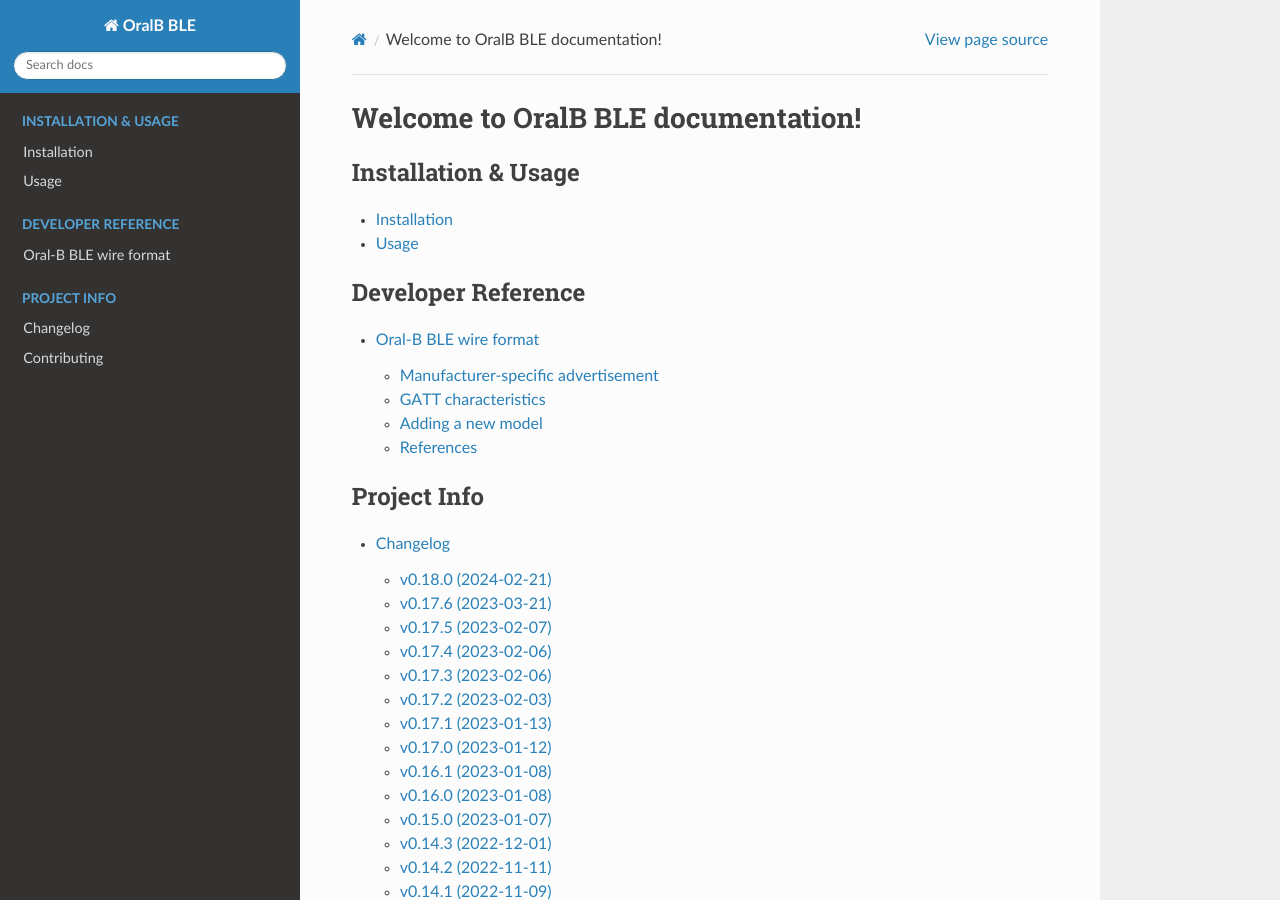
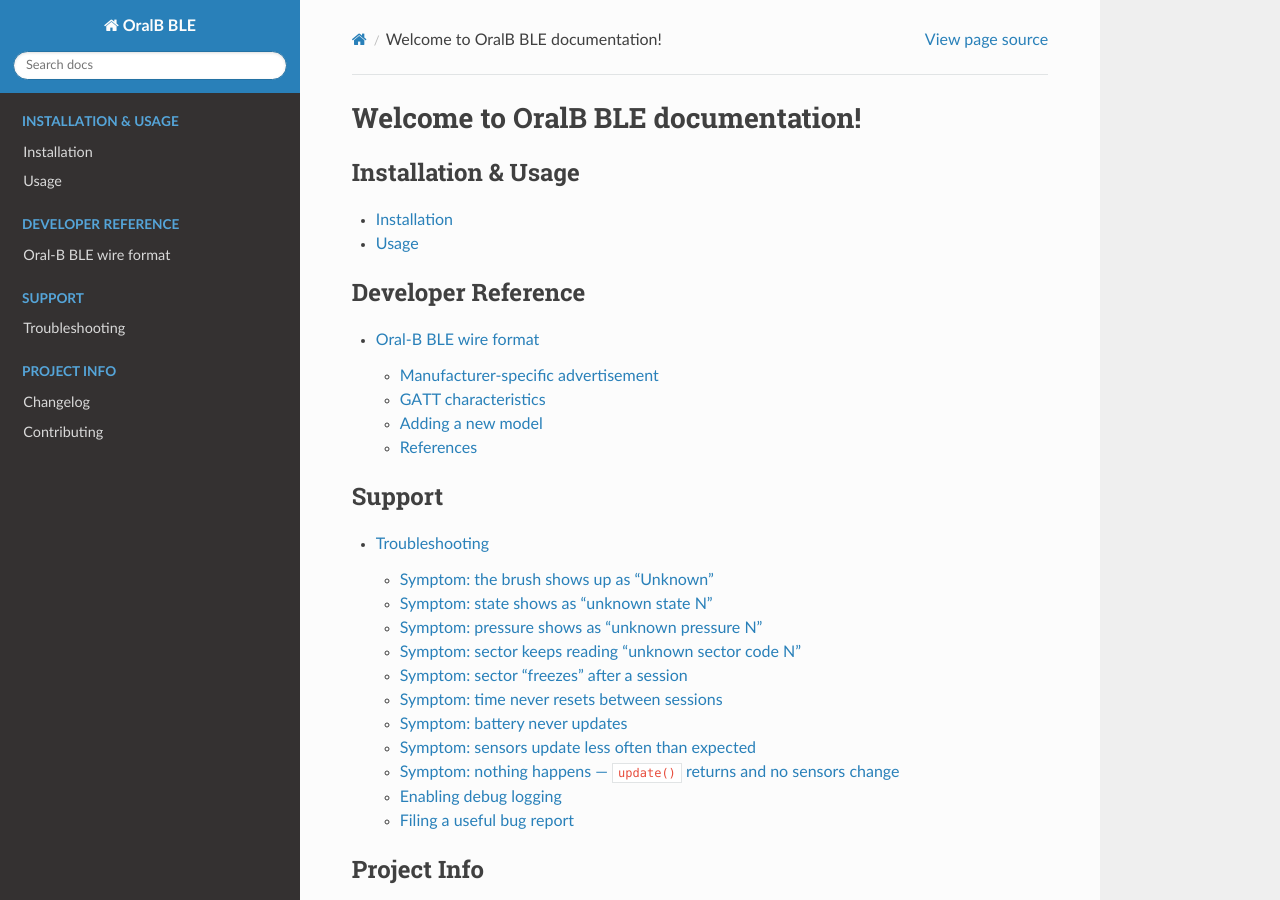
Before and after one commit to Bluetooth-Devices/oralb-ble, a Sphinx documentation site: the page built from docs/source/index.md, in a window 1280 px wide and 900 px high. Built offline with Sphinx 7.4.7 and the Read the Docs theme 3.1.0, drawn with Linux system fonts in a browser that asks for light colours; some of the changed lines change nothing that is shown.

Commit message:
docs: add troubleshooting page for parser symptoms
What:
- New docs/source/troubleshooting.md cataloguing the symptoms users
  most commonly file (Unknown model, unknown state/pressure/sector
  codes, sticky sector, battery never updating, slow polling, empty
  updates) with concrete diagnostic steps tied to the actual parser
  logic.
- docs/source/index.md gains a fresh "Support" toctree caption so
  the new page is discoverable without conflicting with in-flight
  PRs that touch the existing 'Developer Reference' caption.

Why:
- Issue history (#51, #65, #36, #46) shows the same diagnostic
  questions recurring on every Unknown / unknown-state report;
  users typically don't know which byte to capture or what to attach.
- usage.md (#171), wire-format.md, gatt-characteristics.md (#166)
  and the contributor guide (#174) all describe how the library
  works; none of them describe what to do when it stops working.

How:
- Each symptom block names the underlying field (data[1] model,
  data[3] state, data[4] pressure, data[8] sector, data[5/6] time)
  so a reader can map a captured payload to the right parser dict
  without re-reading parser.py.
- Cross-references use plain prose to other pages instead of intra-
  page heading anchors, since myst_heading_anchors is not yet set
  on main (PR #175 covers that gap).

````diff
--- a/docs/source/index.md
+++ b/docs/source/index.md
@@ -16,6 +16,13 @@
 ```
 
 ```{toctree}
+:caption: Support
+:maxdepth: 2
+
+troubleshooting
+```
+
+```{toctree}
 :caption: Project Info
 :maxdepth: 2
 
--- /dev/null
+++ b/docs/source/troubleshooting.md
@@ -0,0 +1,283 @@
+# Troubleshooting
+
+A field guide to the things people most often hit when integrating
+`oralb-ble` — what the symptom means, where to look in the library,
+and what to capture before opening an issue.
+
+The companion pages are [usage](usage.md) (sensor semantics, polling
+cadence) and [wire-format](wire-format.md) (byte-level layout of the
+advertisement). When a symptom traces back to a specific byte or
+sensor, those pages explain the wiring; this page explains what to do
+about it.
+
+## Symptom: the brush shows up as "Unknown"
+
+`update.title` reads `Unknown <last4>` and the `device_type` is
+`"Unknown"`.
+
+What happened: the parser received a valid Oral-B advertisement
+(manufacturer id `0x00DC`, length 9 or 11) but byte 1 — the model
+identifier — is not in `MODEL_ID_TO_MODEL`. The parser fell back to
+`Models.Unknown`, which is mapped to the smart-series mode dictionary.
+
+What to do:
+
+1. Capture an advertisement frame from the brush. Manufacturer key
+   `220` (`0x00DC`) is Procter & Gamble's company id — every Oral-B
+   payload lives under that key. Home Assistant exposes raw frames
+   when the bluetooth manager logger is set to debug; a stand-alone
+   capture with `bluetoothctl --monitor` or a BLE sniffer works just
+   as well.
+2. Read off byte 1 of `manufacturer_data[220]`.
+3. Check `MODEL_ID_TO_MODEL` in `src/oralb_ble/parser.py` for the
+   closest existing line. If the brush is plausibly a new SKU of an
+   existing product (e.g. another IO Series variant), add the byte-1
+   value pointing at the existing `Models.X`. If it is genuinely new,
+   add a new `Models.X` enum value plus a matching `DEVICE_TYPES`
+   row, choosing between `SMART_SERIES_MODES` and `IO_SERIES_MODES`
+   based on the brush's mode list. The byte layout you'll be matching
+   against lives in [wire-format](wire-format.md).
+
+The misclassification trail is worth scanning before filing a new
+issue — past examples like
+[#51](https://github.com/Bluetooth-Devices/oralb-ble/issues/51) and
+[#65](https://github.com/Bluetooth-Devices/oralb-ble/issues/65)
+documented IO Series ids that have since been folded into the table.
+
+## Symptom: state shows as "unknown state N"
+
+The `toothbrush_state` sensor reads `unknown state 7` (or any other
+number).
+
+What happened: byte 3 of the advertisement carries a value that is
+not in `STATES` (defined in `src/oralb_ble/parser.py`). The parser
+returns the literal `f"unknown state {state}"` rather than guessing.
+
+The known set today is:
+
+| Byte value | State            |
+| ---------: | ---------------- |
+|          0 | `unknown`        |
+|          1 | `initializing`   |
+|          2 | `idle`           |
+|          3 | `running`        |
+|          4 | `charging`       |
+|          5 | `setup`          |
+|          6 | `flight menu`    |
+|          8 | `selection menu` |
+|          9 | `off`            |
+|        113 | `final test`     |
+|        114 | `pcb test`       |
+|        115 | `sleeping`       |
+|        116 | `transport`      |
+
+If you reproduce a missing value reliably, open an issue with the
+captured advertisement and a one-line note on what the brush was
+physically doing when the value appeared (e.g. "charging on dock, lid
+closed"). The diagnostic byte is `data[3]`.
+
+## Symptom: pressure shows as "unknown pressure N"
+
+The `pressure` sensor reads `unknown pressure 42` (or any other
+number).
+
+What happened: byte 4 of the advertisement carries a value that is
+not in `PRESSURE`. That dictionary is wide because Oral-B encodes
+several flags into the same byte — pressure level (low/normal/high),
+which button is currently being held, plus some unused high bits.
+See the _Pressure byte bit-encoding_ section of
+[wire-format](wire-format.md) for the full bit layout.
+
+The shipped `PRESSURE` table enumerates the byte values seen in
+practice; firmware revisions occasionally introduce new combinations.
+If you reproduce a missing value reliably, open an issue with the
+captured byte and the physical state of the brush — was a button
+held, which one, and what was the brush head pressure at the time.
+
+Note that `pressure` is double-sourced: the values from
+`async_poll()` go through `ACTIVE_CONNECTION_PRESSURE` (`0=low`,
+`1=normal`, `2=high`) and never produce an `unknown pressure` label
+unless the brush returns a fourth byte value.
+
+## Symptom: sector keeps reading "unknown sector code N"
+
+The `sector` sensor reads `unknown sector code 17` (or similar) while
+the brush is `running`.
+
+What happened: byte 8 of the advertisement carries a sector code not
+present in `SECTOR_MAP`. The known codes cover the standard four
+quadrants plus the post-session `success` marker; multi-sector or
+multi-region modes can produce values outside the table.
+
+The mapping today (excerpted from `src/oralb_ble/parser.py`):
+
+| Codes                | Meaning    |
+| -------------------- | ---------- |
+| `1`, `9`             | `sector 1` |
+| `2`, `10`            | `sector 2` |
+| `3`, `11`, `19`, `27`| `sector 3` |
+| `4`, `7`, `15`, `31`, `39` | `sector 4` |
+| `41`, `42`, `43`, `47`, `55` | `success` |
+
+If a brush reliably reports an unmapped code, capture the byte 8
+value during the session along with `number_of_sectors`
+(`data[10]` on length-11 payloads) — the high bits of the code carry
+the sector count selector, so a six-sector brush will use codes the
+four-sector table does not cover.
+
+## Symptom: sector "freezes" after a session
+
+The `sector` sensor reads `sector 4` (or any value) long after the
+brush stopped running.
+
+What happened: this is a firmware quirk. The brush keeps broadcasting
+the last visited sector in `data[8]` after the session ends. The
+parser detects this and rewrites the sensor to `"no sector"`
+whenever `toothbrush_state != "running"`. If you see the sticky
+value, the parser thinks the brush is still `running` — check the
+state byte. The most common cause is the brush going to `idle` for a
+moment and then back to `running` because of motion; another is a
+state value the parser sees as `unknown state N` and therefore not
+equal to the literal `"running"`.
+
+## Symptom: time never resets between sessions
+
+The `time` sensor shows the previous session's duration even though
+no one is brushing.
+
+What happened: the brush keeps reporting the last session's elapsed
+time in `data[5] * 60 + data[6]` until a new session starts. The
+library reports the brush's own value verbatim. Consumers that want
+a clean per-session counter should watch the `brushing` binary
+sensor and treat the `False → True` edge as session start, snapshotting
+`time` at that moment to use as a baseline.
+
+## Symptom: battery never updates
+
+The `battery_percent` sensor stays at its initial value (or never
+appears at all).
+
+What happened: `battery_percent` is **only** populated by
+`async_poll()` — there is no battery field in the advertisement
+payload. If a caller only feeds advertisements through `update()`,
+the battery sensor will never fill in.
+
+What to do:
+
+- Confirm the caller is invoking `async_poll(ble_device)` on the
+  cadence `poll_needed()` recommends.
+- Check the logs for `WARNING` lines like
+  `Reading gatt characters failed with err: ...` or
+  `Empty gatt payload while reading characters: ...`. Both are
+  handled inside `async_poll()` and surface as warnings instead of
+  exceptions, so a caller that ignores logging will not notice the
+  failure mode.
+- If GATT reads consistently fail, the brush is probably out of
+  range or paired exclusively with the official app. The library
+  retries via `bleak_retry_connector` but cannot recover from a
+  permanent pairing block.
+
+## Symptom: sensors update less often than expected
+
+You feed advertisements continuously but the GATT-derived values
+(`battery_percent`, the GATT-form `pressure`) only refresh
+occasionally.
+
+What happened: `poll_needed()` returns `True` on a deliberately
+slow cadence — every 60 seconds while the brush is actively brushing
+or within 120 seconds of the last brushing event, and only every
+24 hours otherwise. The defaults live in `src/oralb_ble/const.py` as
+`BRUSHING_UPDATE_INTERVAL_SECONDS`, `NOT_BRUSHING_UPDATE_INTERVAL_SECONDS`,
+and `TIMEOUT_RECENTLY_BRUSHING`. They are tuned for battery-friendly
+Home Assistant polling and are not configurable through the public
+API.
+
+If you need a faster cadence, call `async_poll()` directly on your
+own schedule rather than relying on `poll_needed()` as the gate.
+
+## Symptom: nothing happens — `update()` returns and no sensors change
+
+You call `parser.update(service_info)` and the resulting
+`SensorUpdate` is empty or unchanged.
+
+What happened, in order of likelihood:
+
+1. **Wrong manufacturer key.** The advertisement does not contain
+   manufacturer id `0x00DC` (220). `_start_update()` returns early
+   without touching any sensor. Confirm the `manufacturer_data` dict
+   has key `220`.
+2. **Unexpected payload length.** The payload is not 9 or 11 bytes.
+   Length-9 payloads are produced by some older firmware variants;
+   length-11 is the modern norm. Any other length is silently
+   dropped — this protects against truncated or corrupted frames.
+   If you need to see why, set `logging.getLogger("oralb_ble").setLevel(logging.DEBUG)` (next section) and look for the
+   `Parsing OralB BLE advertisement data:` line that fires _before_
+   the length check.
+3. **Stale parser instance.** The parser is stateful per device
+   (tracking `_brushing` and `_last_brush`). A fresh
+   `OralBBluetoothDeviceData()` for every advertisement will not
+   misbehave, but it will lose the brushing-session context that
+   `poll_needed()` relies on. Keep one parser per address.
+
+## Enabling debug logging
+
+The parser logs to the `oralb_ble` logger at `DEBUG` level. Three
+lines fire per advertisement:
+
+```
+DEBUG:oralb_ble.parser:Parsing OralB BLE advertisement data: <BluetoothServiceInfo …>
+DEBUG:oralb_ble.parser:Parsing Oral-B sensor: <raw bytes>
+```
+
+Plus, when `async_poll()` runs:
+
+```
+DEBUG:oralb_ble.parser:Polling Oral-B device: <address>
+DEBUG:oralb_ble.parser:Successfully read active gatt characters
+DEBUG:oralb_ble.parser:Disconnected from active bluetooth client
+```
+
+To enable them from Home Assistant, set:
+
+```yaml
+logger:
+  default: warning
+  logs:
+    oralb_ble: debug
+```
+
+From a standalone Python process:
+
+```python
+import logging
+logging.getLogger("oralb_ble").setLevel(logging.DEBUG)
+```
+
+The first `DEBUG` line is the most useful — it prints the full
+`BluetoothServiceInfo` including the raw `manufacturer_data` bytes,
+which is exactly what you need to attach to an issue.
+
+## Filing a useful bug report
+
+When the symptoms above point at a parser gap (unknown model,
+state, pressure, or sector code), the maintainers need three things
+to act on it:
+
+1. **The captured advertisement bytes**, in their raw form. Either
+   the Python repr (`b'\x06\x32\x6b\x02\x72…'`), the hex string, or a
+   `BluetoothServiceInfo` dump from a debug log line. The byte you
+   think is the cause is rarely enough — the full payload often
+   reveals that a different byte is the real signal.
+2. **What the brush was physically doing** at the time. Charging on
+   the dock? Brushing in sector 2 with the pressure sensor lit? Lid
+   closed? Battery low? The mapping from byte values to firmware
+   state is empirical, and the only way to confirm a guess is to
+   correlate it with the brush's observable behaviour.
+3. **The brush model and firmware version** if you know it. The
+   model name printed on the handle or charger is enough; firmware
+   versions are exposed by the official Oral-B app under
+   _Settings → My toothbrush_.
+
+Issues that ship all three usually get resolved in a single
+round-trip; issues that ship only "my brush shows as Unknown" stall
+on requests for more data.
````
